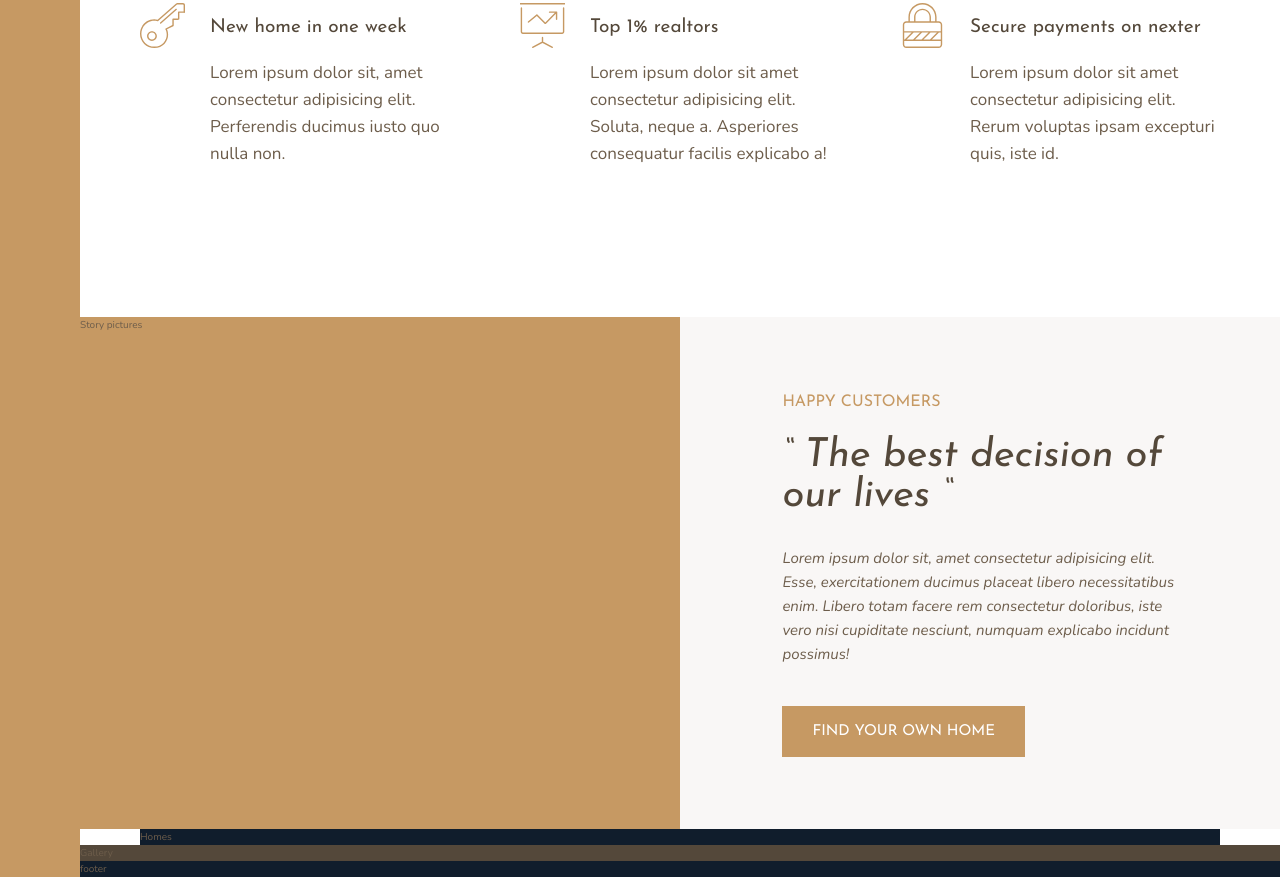
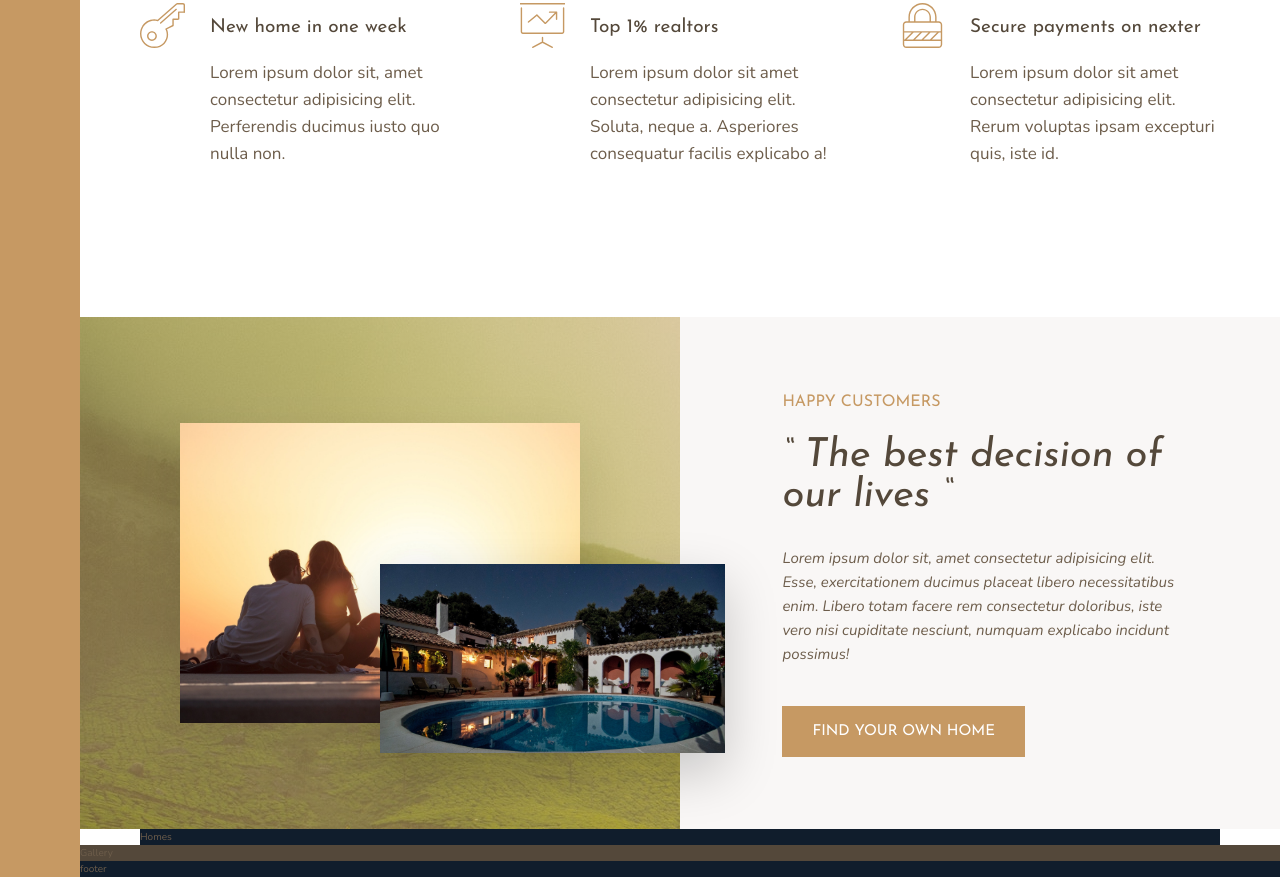
Before and after one commit to bhosaleT/Nexter-advancedCSS-GRID, a website: page index.html in a window 1280 px wide. Shown: the part 991-1868 px from the top of the page. Drawn offline with nearby package versions, Linux system fonts and the light colour scheme.

Commit message:
designed stories-images section

```diff
--- a/index.html
+++ b/index.html
@@ -79,17 +79,21 @@
 
         </div>
     </section>
+
     <div class="story__pictures">
-        Story pictures
+        <img src="img/story-1.jpeg" alt="Couple with new house" class="story__img--1">
+        <img src="img/story-2.jpeg" alt="Couple with new house" class="story__img--2">
     </div>
 
     <div class="story__content">
-       <h3 class="heading-3 mb-sm">Happy Customers</h3>
-       <h2 class="heading-2 heading-2--dark mb-md">&ldquo; The best decision of our lives &ldquo;</h2>
-       <P class="story__text">
-           Lorem ipsum dolor sit, amet consectetur adipisicing elit. Esse, exercitationem ducimus placeat libero necessitatibus enim. Libero totam facere rem consectetur doloribus, iste vero nisi cupiditate nesciunt, numquam explicabo incidunt possimus!
-       </P>
-       <button class="btn">Find your own home</button>
+        <h3 class="heading-3 mb-sm">Happy Customers</h3>
+        <h2 class="heading-2 heading-2--dark mb-md">&ldquo; The best decision of our lives &ldquo;</h2>
+        <P class="story__text">
+            Lorem ipsum dolor sit, amet consectetur adipisicing elit. Esse, exercitationem ducimus placeat libero
+            necessitatibus enim. Libero totam facere rem consectetur doloribus, iste vero nisi cupiditate nesciunt,
+            numquam explicabo incidunt possimus!
+        </P>
+        <button class="btn">Find your own home</button>
     </div>
 
     <section class="homes">
--- a/sass/_story.scss
+++ b/sass/_story.scss
@@ -2,7 +2,28 @@
   &__pictures {
     background-color: $color-primary;
     grid-column: full-start/ col-end 4;
+    background-image: linear-gradient(rgba($color-primary, .5), rgba($color-primary, .5)), url(../img/back.jpg);
+
+    display: grid;
+    grid-template-rows: repeat(6, 1fr);
+    grid-template-columns: repeat(6, 1fr);
+    align-items: center;
   }
+  &__img--1 {
+    width: 100%;
+    grid-row: 2 / 6;
+    grid-column: 2 / 6;
+    box-shadow: 0 2rem 5rem rgba(#000, .1);
+  }
+
+  &__img--2 {
+    width: 115%;
+    grid-row: 4/6;
+    grid-column: 4/7;
+    z-index: 20;
+     box-shadow: 0 2rem 5rem rgba(#000, .2);
+  }
+
   &__content {
     background-color: $color-grey-light-1;
     grid-column: col-end 4 / full-end;
```
Also changed, not shown: css/style.css.
